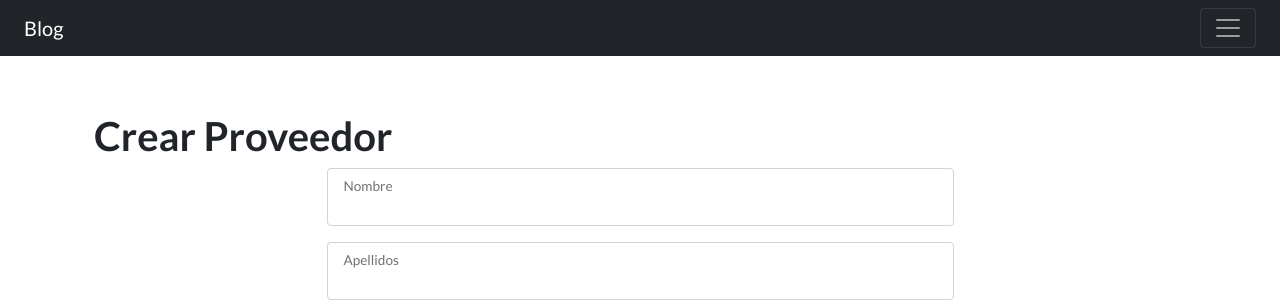
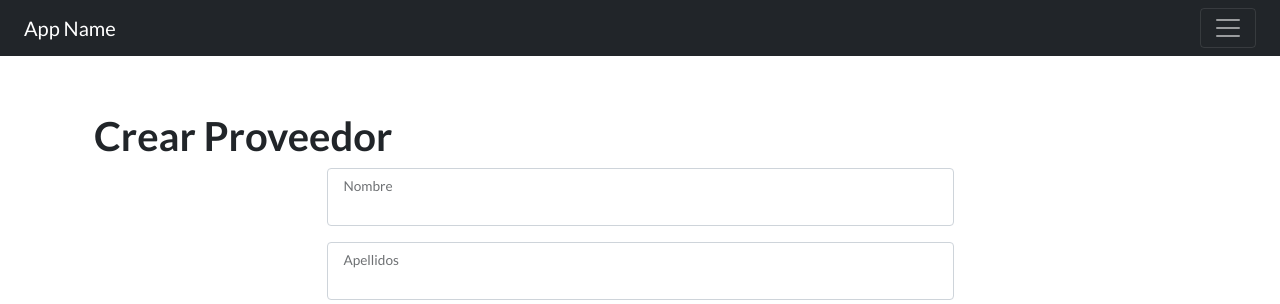
Before and after one commit to Alonso195/ProyectoFinalPythonAlonso, a Django app: page /creaProveedores in a window 1280 px wide. Shown: the top 304 px of the page. Run offline with Django 4.2, Linux system fonts and the light colour scheme; some libraries are stand-ins or nearby versions.

Commit message:
Actualizar Readme

```diff
--- a/ProyectoFinalPython/AppProyectoFinalPython/templates/navBar.html
+++ b/ProyectoFinalPython/AppProyectoFinalPython/templates/navBar.html
@@ -6,7 +6,7 @@
         <meta name="viewport" content="width=device-width, initial-scale=1, shrink-to-fit=no" />
         <meta name="description" content="" />
         <meta name="author" content="" />
-        <title>Blog</title>
+        <title>App Name</title>
         <!-- Favicon-->
         <link rel="icon" type="image/x-icon" href="../static/assets/favicon.ico" />
         <!-- Bootstrap icons-->
@@ -23,7 +23,7 @@
         <!-- Navigation-->
         <nav class="navbar navbar-dark bg-dark fixed-top">
             <div class="container-fluid">
-              <a class="navbar-brand" href="{% url 'Inicio' %}">Blog</a>
+              <a class="navbar-brand" href="{% url 'Inicio' %}">App Name</a>
               <button class="navbar-toggler" type="button" data-bs-toggle="offcanvas" data-bs-target="#offcanvasDarkNavbar" aria-controls="offcanvasDarkNavbar">
                 <span class="navbar-toggler-icon"></span>
               </button>
```
Also changed, not shown: ProyectoFinalPython/Resultados/eliminarProveedor.png (added), ProyectoFinalPython/Resultados/formProveedores.png (added), ProyectoFinalPython/Resultados/inicio.png (added), ProyectoFinalPython/Resultados/listaProveedores.png (added), README.md.
